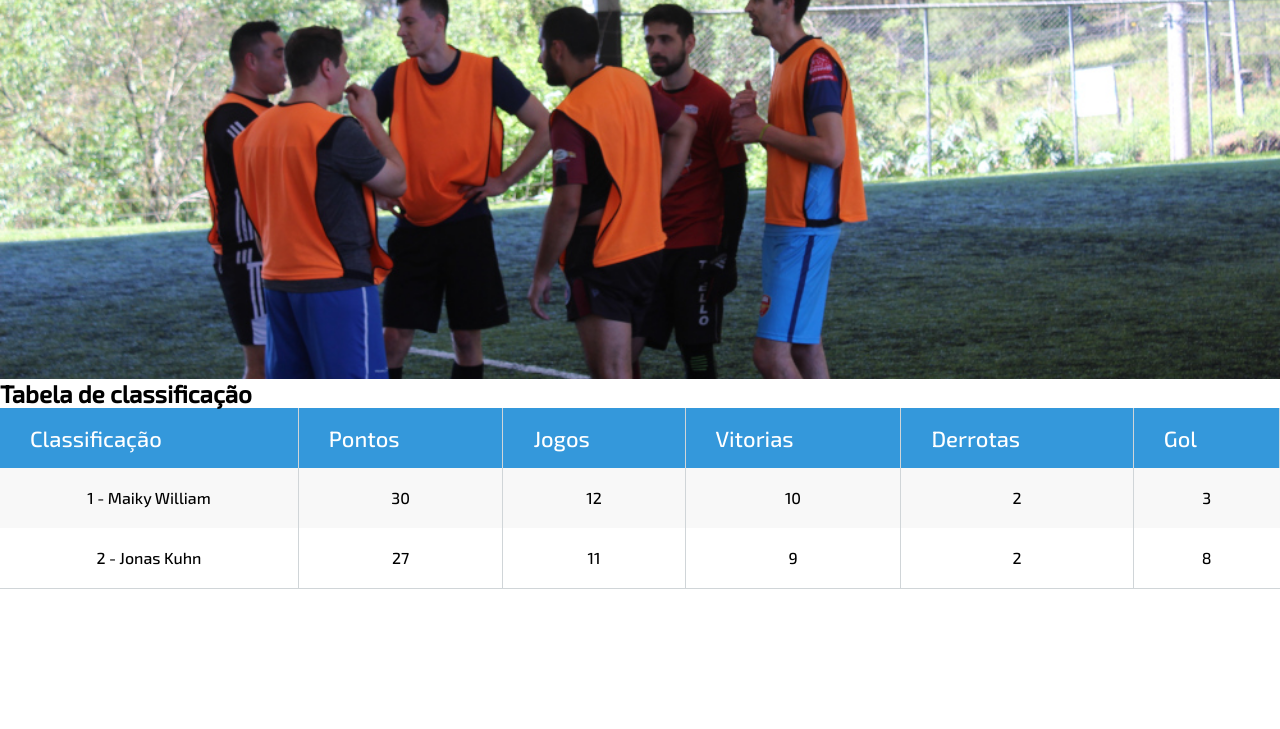
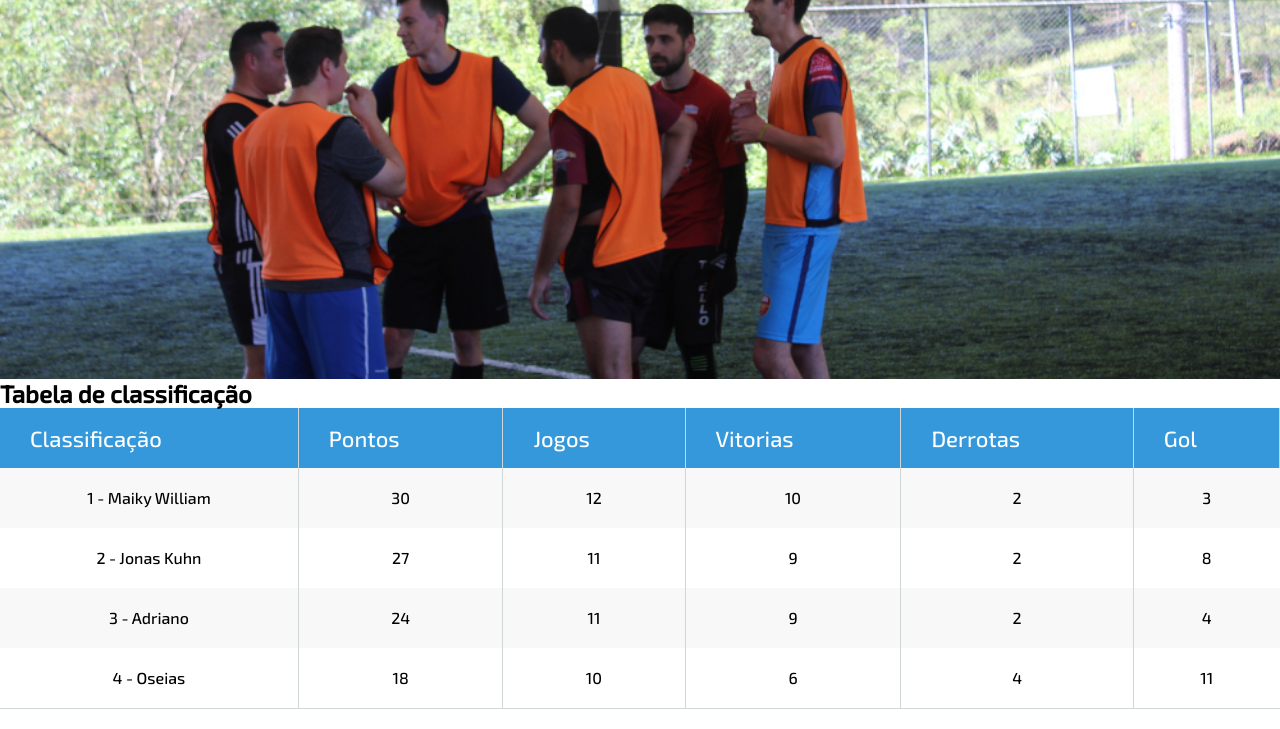
Before and after one commit to MaikyWilliam/Futbah, a plain HTML site: page index.html in a window 1280 px wide. Shown: the part 296-1025 px from the top of the page. Before the commit the page ends 905 px from the top, so only its background shows below. Drawn offline with Linux system fonts and the light colour scheme.

Commit message:
ajuste tabela

```diff
--- a/index.html
+++ b/index.html
@@ -90,6 +90,22 @@
                         <td>2</td>
                         <td>8</td>
                       </tr>
+                      <tr>
+                        <td>3 - Adriano</td>
+                        <td>24</td>
+                        <td>11</td>
+                        <td>9</td>
+                        <td>2</td>
+                        <td>4</td>
+                      </tr>
+                      <tr>
+                        <td>4 - Oseias</td>
+                        <td>18</td>
+                        <td>10</td>
+                        <td>6</td>
+                        <td>4</td>
+                        <td>11</td>
+                      </tr>
                     </tbody>
                     </table>
             </div>
```
